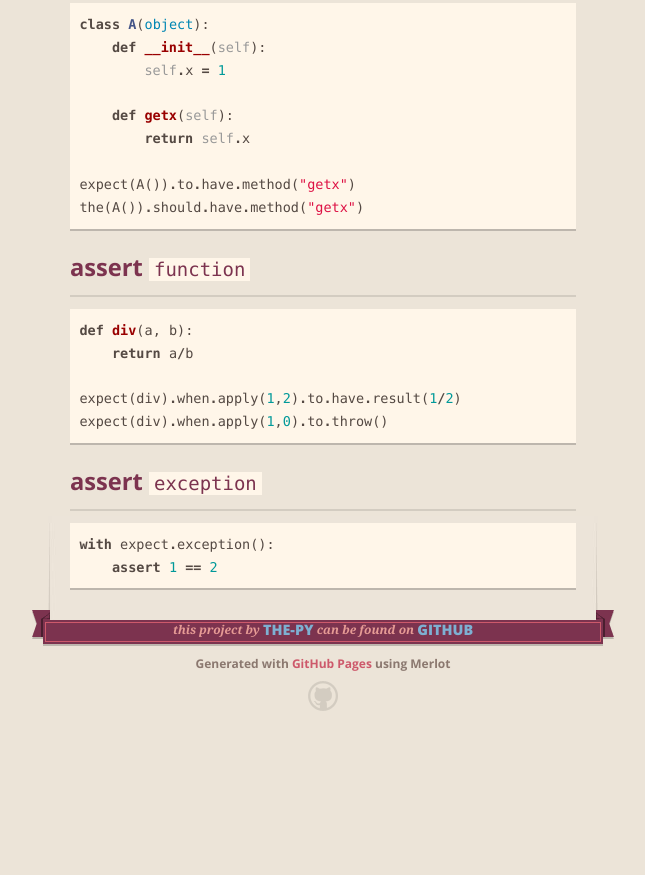
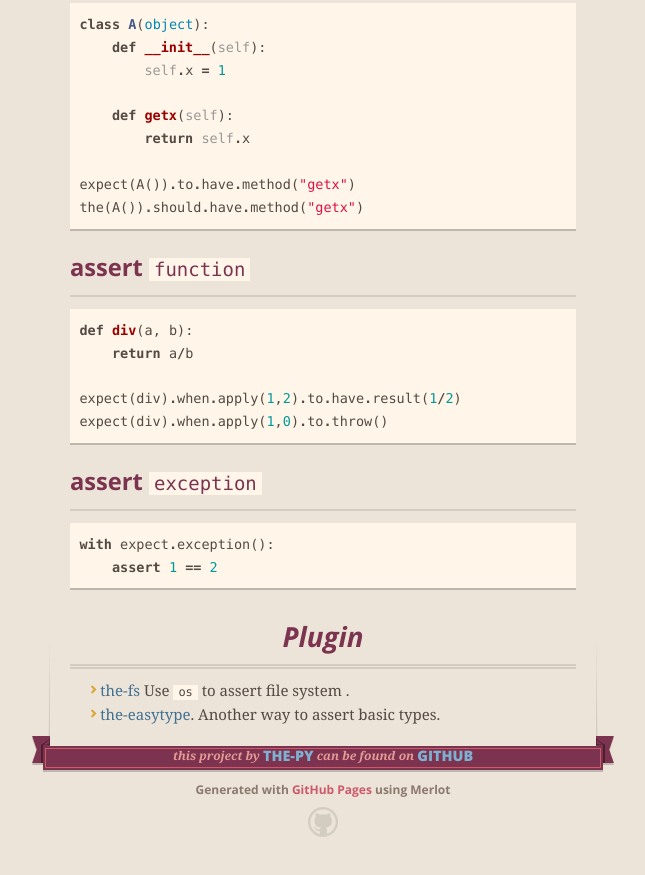
Before and after one commit to the-py/the, a plain HTML site: page index.html in a window 1280 px wide. Shown: the part 7167-8042 px from the top of the page, without its empty margins (317-962 px from the left). Before the commit the page ends 7918 px from the top, so only its background shows below. Drawn offline with nearby package versions, Linux system fonts and the light colour scheme.

Commit message:
Create gh-pages branch via GitHub

```diff
--- a/index.html
+++ b/index.html
@@ -423,6 +423,16 @@
 <div class="highlight highlight-python"><pre><span class="k">with</span> <span class="n">expect</span><span class="o">.</span><span class="n">exception</span><span class="p">():</span>
     <span class="k">assert</span> <span class="mi">1</span> <span class="o">==</span> <span class="mi">2</span>
 </pre></div>
+
+<h1>
+<a name="plugin-1" class="anchor" href="#plugin-1"><span class="octicon octicon-link"></span></a>Plugin</h1>
+
+<ul>
+<li>
+<a href="https://github.com/the-py/the-fs">the-fs</a> Use <code>os</code> to assert file system .</li>
+<li>
+<a href="https://github.com/the-py/the-easytype">the-easytype</a>. Another way to assert basic types.</li>
+</ul>
       </section>
 
       <footer>
```
Also changed, not shown: params.json (+1 -1 lines).
